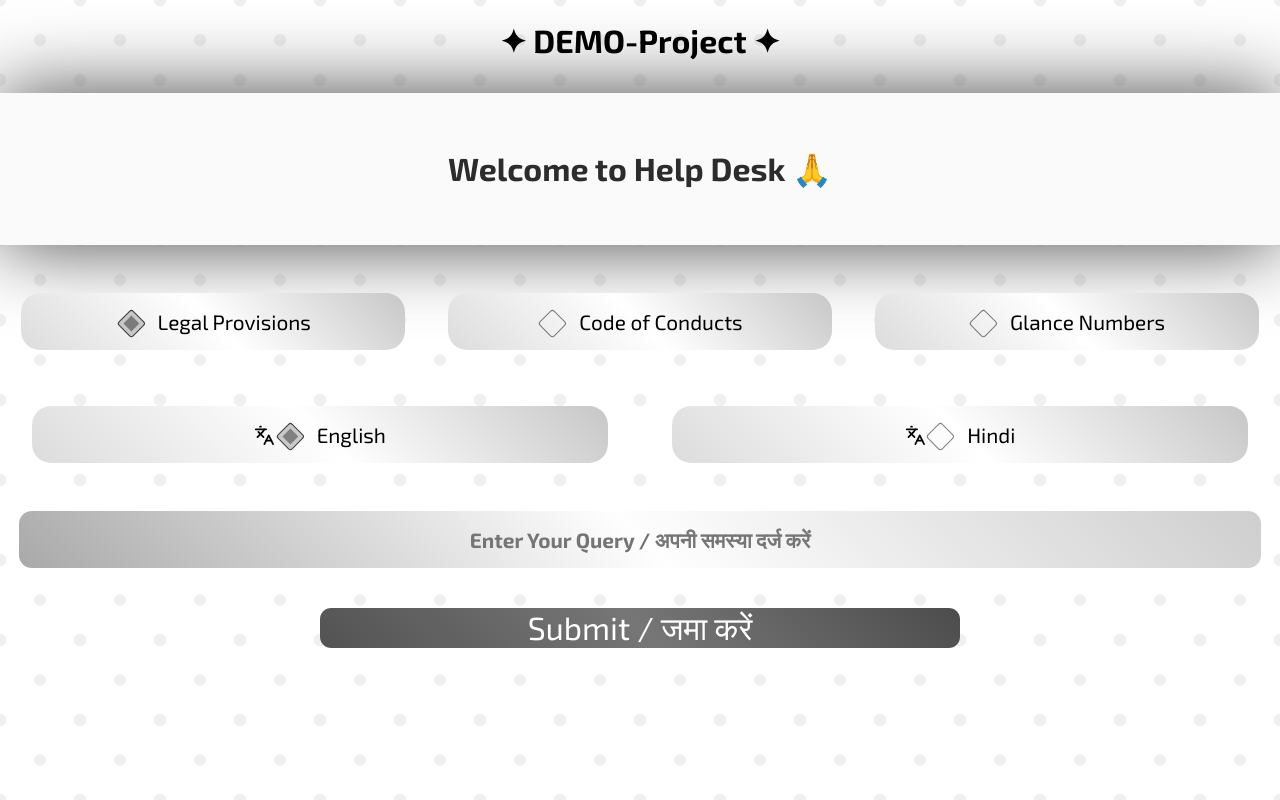
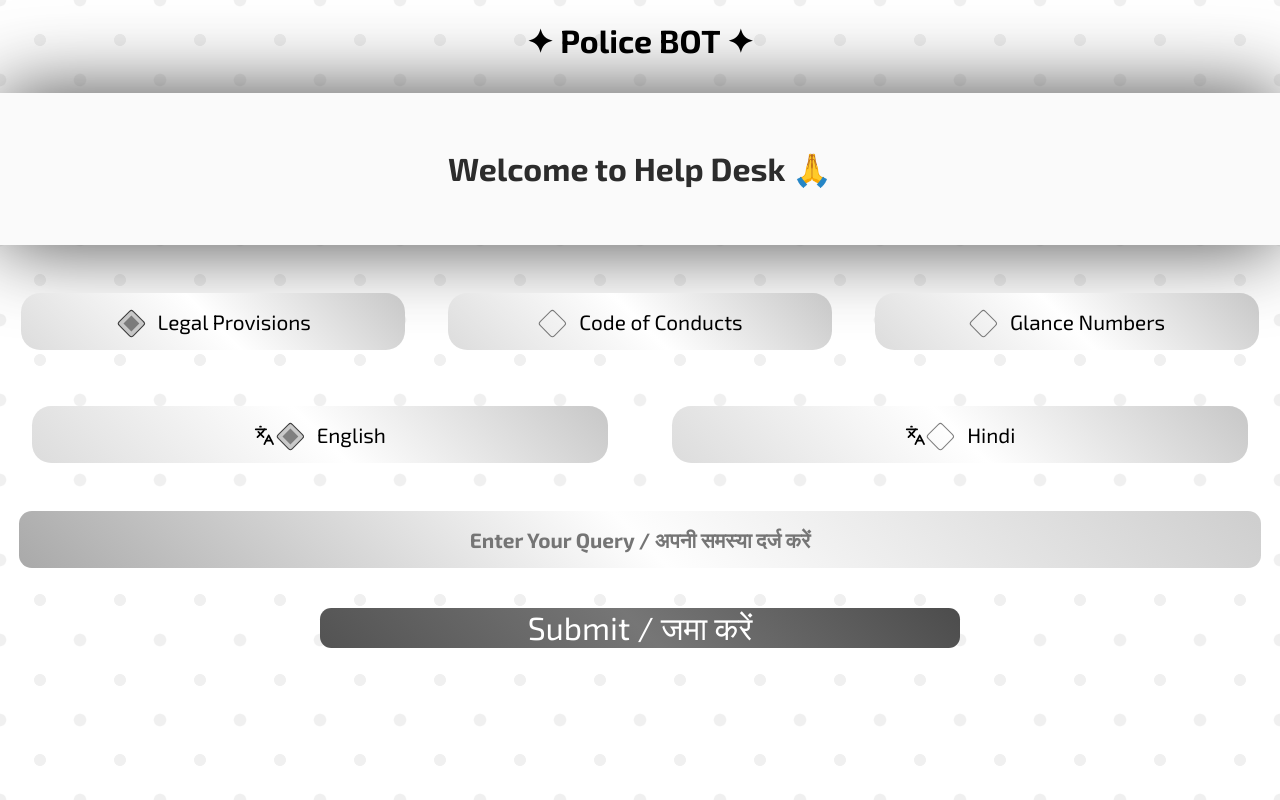
Before and after one commit to Samarth-Codes/traffic-Bot, a React (Create React App) app: page / in a window 1280 px wide. Built offline with nearby package versions, Linux system fonts and the light colour scheme.

Commit message:
Name changed

```diff
--- a/src/App.js
+++ b/src/App.js
@@ -40,7 +40,7 @@
 
   return (
     <div>
-      <h1 style={{textAlign:'center'}}>✦ DEMO-Project ✦</h1>
+      <h1 style={{textAlign:'center'}}>✦ Police BOT ✦</h1>
       {isLoading && <div className='botloading'><LuLoader fontSize={40}></LuLoader></div>}
       {!isLoading && <p className='output'>{response}</p>}
       <form onSubmit={handleSubmit}>
```
